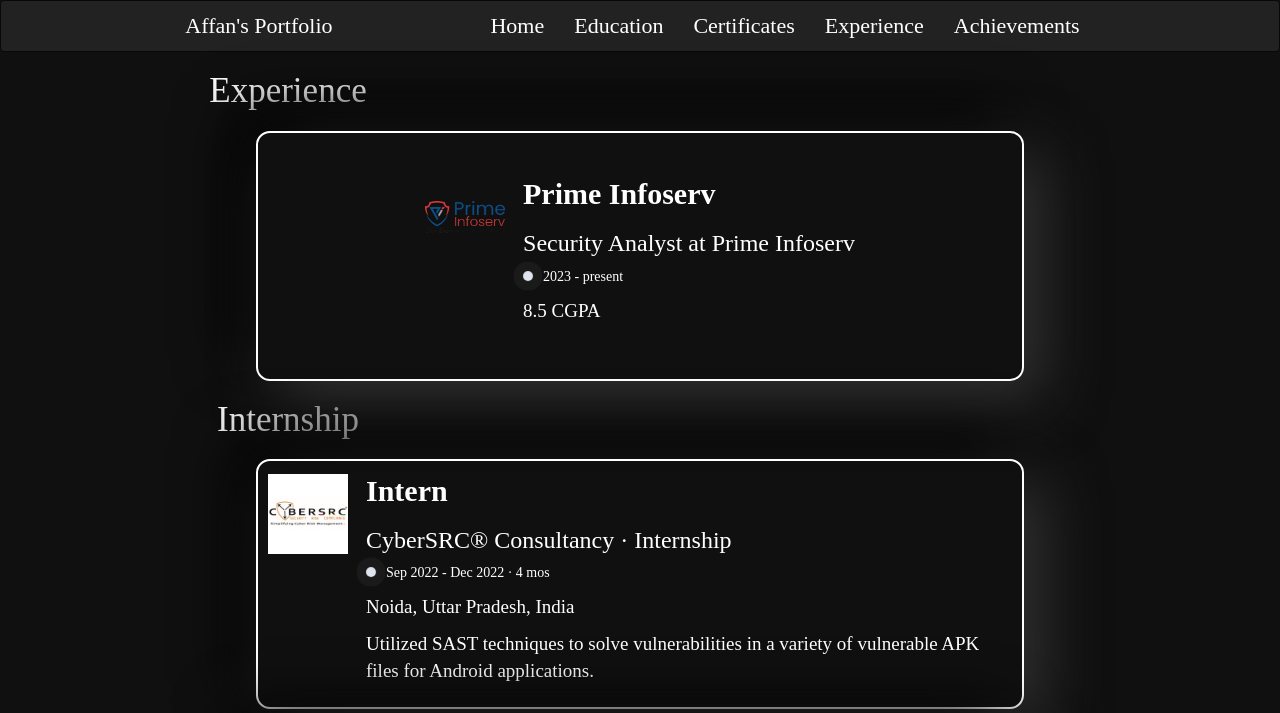
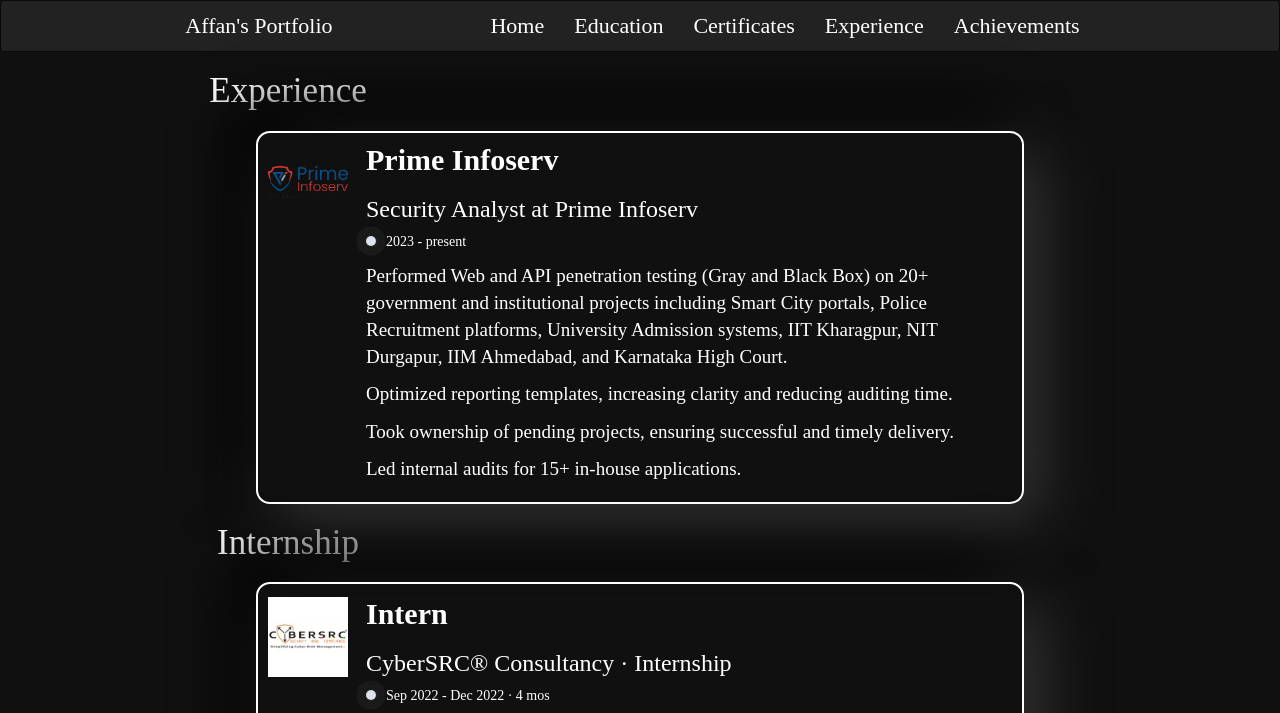
Before and after one commit to ctflearner/Portfolio, a plain HTML site: page internship.html in a window 1280 px wide. Shown: the top 713 px of the page. Drawn offline with nearby package versions, Linux system fonts and the light colour scheme.

Commit message:
Update internship.html

```diff
--- a/internship.html
+++ b/internship.html
@@ -3,7 +3,7 @@
 <head>
     <meta charset="UTF-8">
     <meta name="viewport" content="width=device-width, initial-scale=1.0">
-    <title>Document</title>
+    <title>ctflearner Portfolio</title>
     <link rel="stylesheet" href="internship.css">
     <link rel="stylesheet" href="https://maxcdn.bootstrapcdn.com/bootstrap/3.4.1/css/bootstrap.min.css">
     <script src="https://ajax.googleapis.com/ajax/libs/jquery/3.7.1/jquery.min.js"></script>
@@ -46,7 +46,11 @@
                             <h2><b>Prime Infoserv</b></h2>
                             <h3>Security Analyst at Prime Infoserv</h3>
                             <p><div class="blob blue inline-block"></div>2023 - present</p>
-                            <p>8.5 CGPA</p>
+                            <p>Performed Web and API penetration testing (Gray and Black Box) on 20+ government and institutional projects including Smart City portals, Police
+                               Recruitment platforms, University Admission systems, IIT Kharagpur, NIT Durgapur, IIM Ahmedabad, and Karnataka High Court.</p>
+                            <p>Optimized reporting templates, increasing clarity and reducing auditing time.</p>
+                            <p>Took ownership of pending projects, ensuring successful and timely delivery.</p>
+                            <p>Led internal audits for 15+ in-house applications.</p>
                         </div>
                     </div>
                 </div>
```
